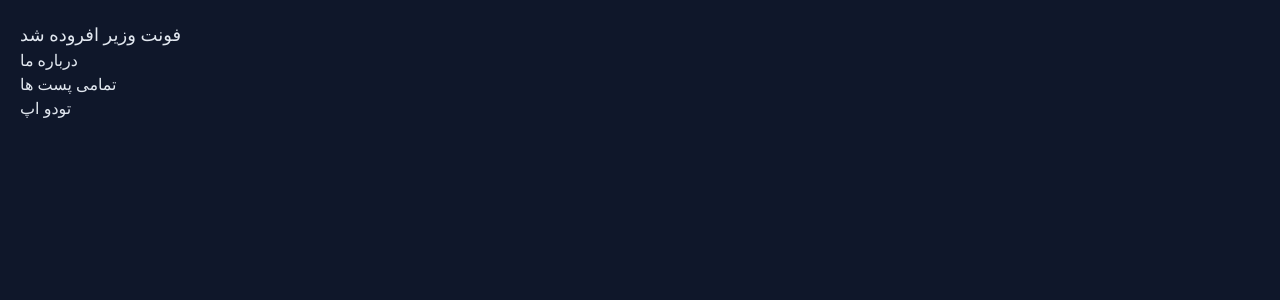
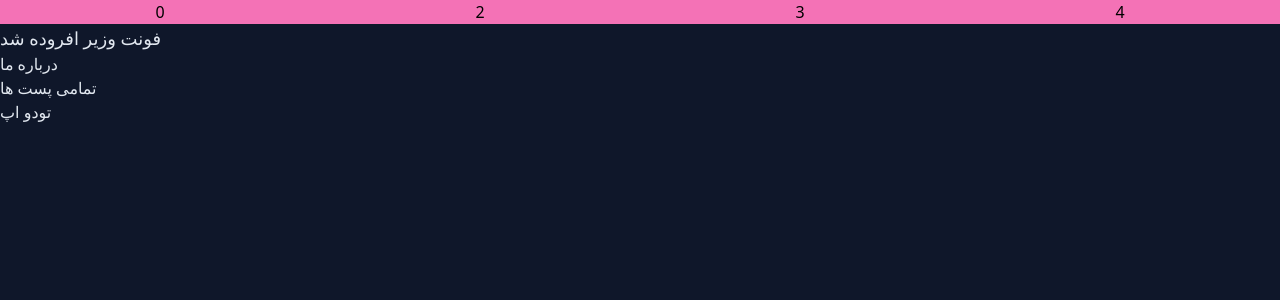
Before and after one commit to meytizn/Nextjs_Application, a Next.js app in the folder next_tutorial/: page / in a window 1280 px wide. Shown: the top 300 px of the page. Built offline with nearby package versions, Linux system fonts and the light colour scheme.

Commit message:
counter app created

```diff
--- a/next_tutorial/app/globals.css
+++ b/next_tutorial/app/globals.css
@@ -2,7 +2,12 @@
 @tailwind components;
 @tailwind utilities;
 
-
+/* Reset margin and padding to 0 */
+* {
+  box-sizing: border-box !important;
+  padding: 0 !important;
+  margin: 0 !important;
+}
 /*
 :root {
   --background: #ffffff;
--- a/next_tutorial/app/layout.tsx
+++ b/next_tutorial/app/layout.tsx
@@ -3,6 +3,7 @@ import type { Metadata } from "next";
 import "./globals.css";
 
 import localFont from 'next/font/local'
+import Navbar from "./myweb/navbar";
 
 
 
@@ -50,10 +51,11 @@ export default function RootLayout({
 
   return (
     <html lang="en">
-      <body className={` bg-slate-900 text-slate-200     ${VazirFont}`}>
+      <body className={` bg-slate-900 text-slate-200  ${VazirFont}`}>
 
 
         <main className="p-5">
+          <Navbar/>
         {children}
         </main>
 
--- /dev/null
+++ b/next_tutorial/app/myweb/navbar.tsx
@@ -0,0 +1,29 @@
+'use client'
+
+import { useState } from "react"
+
+function Navbar(){
+
+  let [age,Setage]=useState(0)
+
+const add=()=>{
+  const a = document.getElementById('firstdiv')
+
+  return age+1
+
+}
+
+
+  return(
+  <>
+  <div className="flex flex-col text-black  bg-slate-100  md:flex-row  md:bg-pink-400 text-center">
+      <div id="firstdiv" className="w-[100%] md:w-[25%] ">{age}</div>
+      <div className="w-[100%] md:w-[25%]">2</div>
+      <div className="w-[100%] md:w-[25%]">3</div>
+      <div onClick={()=>{Setage(add)}} className="w-[100%] md:w-[25%]">4</div>
+  </div>
+  </>
+  )
+}
+
+export default Navbar
--- a/next_tutorial/app/page.tsx
+++ b/next_tutorial/app/page.tsx
@@ -1,15 +1,20 @@
 import Link from "next/link"
+
 
 
 function Home(){
   return(
   <>
+
+
+
   <div className="text-lg ">فونت وزیر افروده شد  </div>
   <a href="/about">درباره ما </a>
   <br />
   <Link href="/post">تمامی پست ها </Link>
   <br />
   <Link href="/todo">تودو اپ</Link>
+
   </>
   )
 }
```
